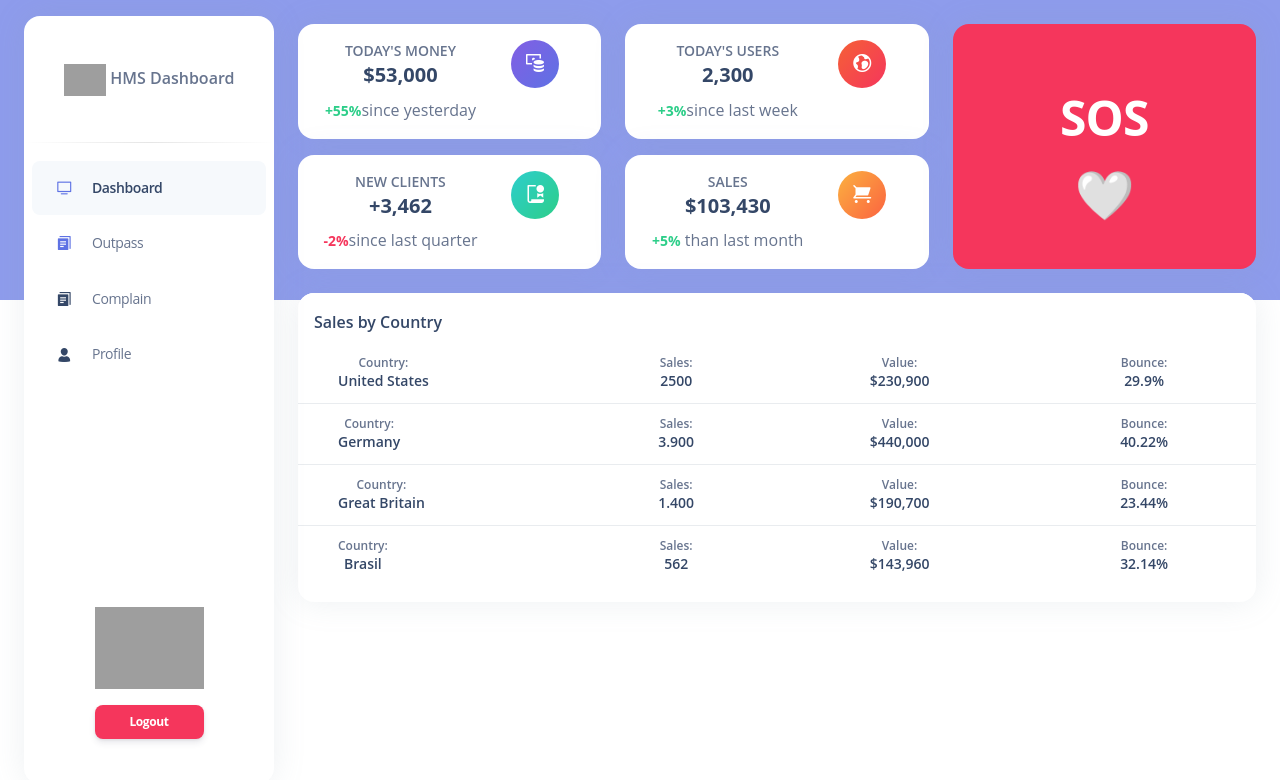
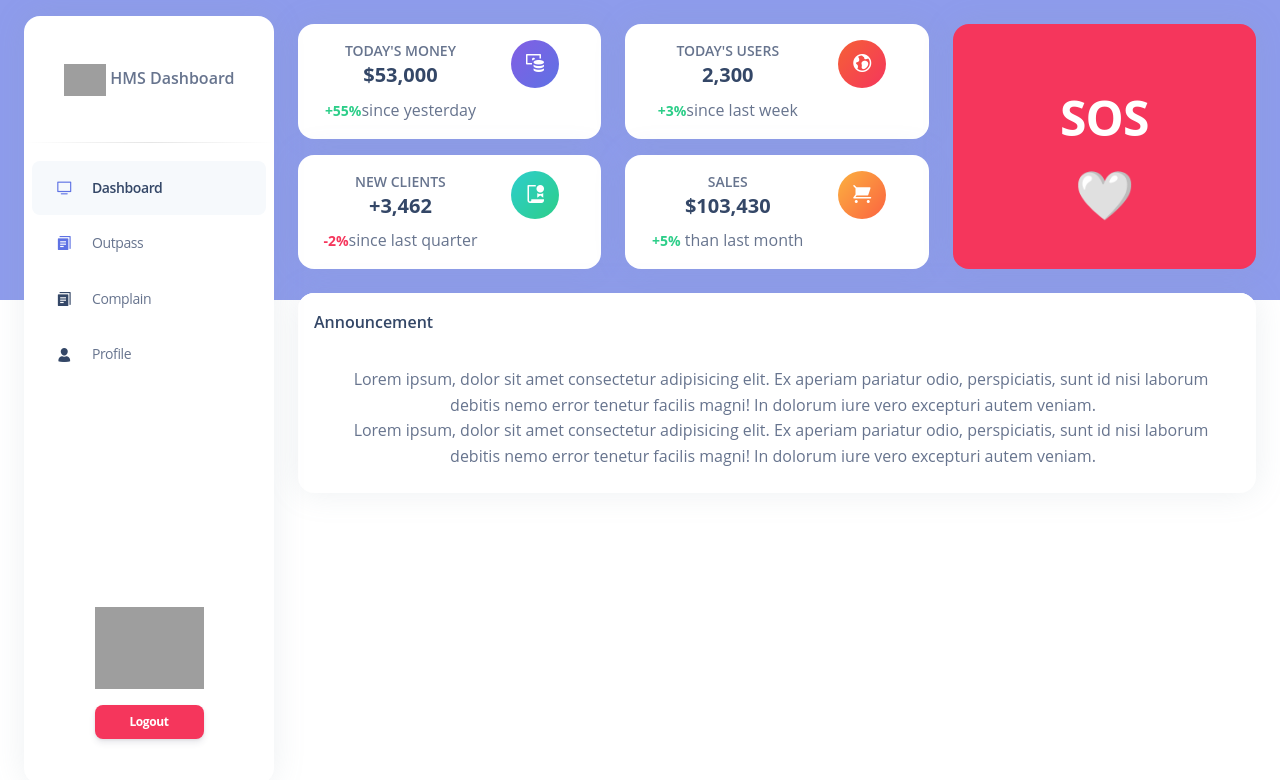
Before and after one commit to Gokul-nath-K/Project-HMS, a React (Create React App) app in the folder hms-student/: page /dashboard in a window 1280 px wide. Shown: the top 780 px of the page. Built offline with nearby package versions, Linux system fonts and the light colour scheme; grey boxes are pictures that could not be loaded.

Commit message:
Updated dashboard

```diff
--- a/hms-student/src/views/dashboard.js
+++ b/hms-student/src/views/dashboard.js
@@ -4,12 +4,12 @@ import Sidebar from '../components/sidebar';
 export default function Dashboard() {
     return (
         <>
-            <Sidebar/>
+            <Sidebar />
             <main className="main-content position-relative border-radius-lg ">
                 <div className="container-fluid py-4">
                     <div className="row">
                         <div className=" col-8">
-                             <div className="row">
+                            <div className="row">
                                 <div className="col-xl-6 col-sm-6 mb-xl-0 mb-4">
                                     <div className="card">
                                         <div className="card-body p-3">
@@ -130,130 +130,19 @@ export default function Dashboard() {
                             <div className="card ">
                                 <div className="card-header pb-0 p-3">
                                     <div className="d-flex justify-content-between">
-                                        <h6 className="mb-2">Sales by Country</h6>
+                                        <h6 className="mb-2">Announcement</h6>
                                     </div>
                                 </div>
-                                <div className="table-responsive">
-                                    <table className="table align-items-center ">
-                                        <tbody>
-                                            <tr>
-                                                <td className="w-30">
-                                                    <div className="d-flex px-2 py-1 align-items-center">
-                                                        <div className="ms-4">
-                                                            <p className="text-xs font-weight-bold mb-0">Country:</p>
-                                                            <h6 className="text-sm mb-0">United States</h6>
-                                                        </div>
-                                                    </div>
-                                                </td>
-                                                <td>
-                                                    <div className="text-center">
-                                                        <p className="text-xs font-weight-bold mb-0">Sales:</p>
-                                                        <h6 className="text-sm mb-0">2500</h6>
-                                                    </div>
-                                                </td>
-                                                <td>
-                                                    <div className="text-center">
-                                                        <p className="text-xs font-weight-bold mb-0">Value:</p>
-                                                        <h6 className="text-sm mb-0">$230,900</h6>
-                                                    </div>
-                                                </td>
-                                                <td className="align-middle text-sm">
-                                                    <div className="col text-center">
-                                                        <p className="text-xs font-weight-bold mb-0">Bounce:</p>
-                                                        <h6 className="text-sm mb-0">29.9%</h6>
-                                                    </div>
-                                                </td>
-                                            </tr>
-                                            <tr>
-                                                <td className="w-30">
-                                                    <div className="d-flex px-2 py-1 align-items-center">
-                                                        <div className="ms-4">
-                                                            <p className="text-xs font-weight-bold mb-0">Country:</p>
-                                                            <h6 className="text-sm mb-0">Germany</h6>
-                                                        </div>
-                                                    </div>
-                                                </td>
-                                                <td>
-                                                    <div className="text-center">
-                                                        <p className="text-xs font-weight-bold mb-0">Sales:</p>
-                                                        <h6 className="text-sm mb-0">3.900</h6>
-                                                    </div>
-                                                </td>
-                                                <td>
-                                                    <div className="text-center">
-                                                        <p className="text-xs font-weight-bold mb-0">Value:</p>
-                                                        <h6 className="text-sm mb-0">$440,000</h6>
-                                                    </div>
-                                                </td>
-                                                <td className="align-middle text-sm">
-                                                    <div className="col text-center">
-                                                        <p className="text-xs font-weight-bold mb-0">Bounce:</p>
-                                                        <h6 className="text-sm mb-0">40.22%</h6>
-                                                    </div>
-                                                </td>
-                                            </tr>
-                                            <tr>
-                                                <td className="w-30">
-                                                    <div className="d-flex px-2 py-1 align-items-center">
-                                                        <div className="ms-4">
-                                                            <p className="text-xs font-weight-bold mb-0">Country:</p>
-                                                            <h6 className="text-sm mb-0">Great Britain</h6>
-                                                        </div>
-                                                    </div>
-                                                </td>
-                                                <td>
-                                                    <div className="text-center">
-                                                        <p className="text-xs font-weight-bold mb-0">Sales:</p>
-                                                        <h6 className="text-sm mb-0">1.400</h6>
-                                                    </div>
-                                                </td>
-                                                <td>
-                                                    <div className="text-center">
-                                                        <p className="text-xs font-weight-bold mb-0">Value:</p>
-                                                        <h6 className="text-sm mb-0">$190,700</h6>
-                                                    </div>
-                                                </td>
-                                                <td className="align-middle text-sm">
-                                                    <div className="col text-center">
-                                                        <p className="text-xs font-weight-bold mb-0">Bounce:</p>
-                                                        <h6 className="text-sm mb-0">23.44%</h6>
-                                                    </div>
-                                                </td>
-                                            </tr>
-                                            <tr>
-                                                <td className="w-30">
-                                                    <div className="d-flex px-2 py-1 align-items-center">
-                                                        <div className="ms-4">
-                                                            <p className="text-xs font-weight-bold mb-0">Country:</p>
-                                                            <h6 className="text-sm mb-0">Brasil</h6>
-                                                        </div>
-                                                    </div>
-                                                </td>
-                                                <td>
-                                                    <div className="text-center">
-                                                        <p className="text-xs font-weight-bold mb-0">Sales:</p>
-                                                        <h6 className="text-sm mb-0">562</h6>
-                                                    </div>
-                                                </td>
-                                                <td>
-                                                    <div className="text-center">
-                                                        <p className="text-xs font-weight-bold mb-0">Value:</p>
-                                                        <h6 className="text-sm mb-0">$143,960</h6>
-                                                    </div>
-                                                </td>
-                                                <td className="align-middle text-sm">
-                                                    <div className="col text-center">
-                                                        <p className="text-xs font-weight-bold mb-0">Bounce:</p>
-                                                        <h6 className="text-sm mb-0">32.14%</h6>
-                                                    </div>
-                                                </td>
-                                            </tr>
-                                        </tbody>
-                                    </table>
+                                <div className="card-body">
+                                    <div className='col-md-12'>
+                                        <span className="px-2">Lorem ipsum, dolor sit amet consectetur adipisicing elit. Ex aperiam pariatur odio, perspiciatis, sunt id nisi laborum debitis nemo error tenetur facilis magni! In dolorum iure vero excepturi autem veniam.</span>
+                                    </div>
+                                    <div className='col-md-12'>
+                                        <span className="px-2">Lorem ipsum, dolor sit amet consectetur adipisicing elit. Ex aperiam pariatur odio, perspiciatis, sunt id nisi laborum debitis nemo error tenetur facilis magni! In dolorum iure vero excepturi autem veniam.</span>
+                                    </div>
                                 </div>
                             </div>
                         </div>
-
                     </div>
                 </div>
             </main>
```
